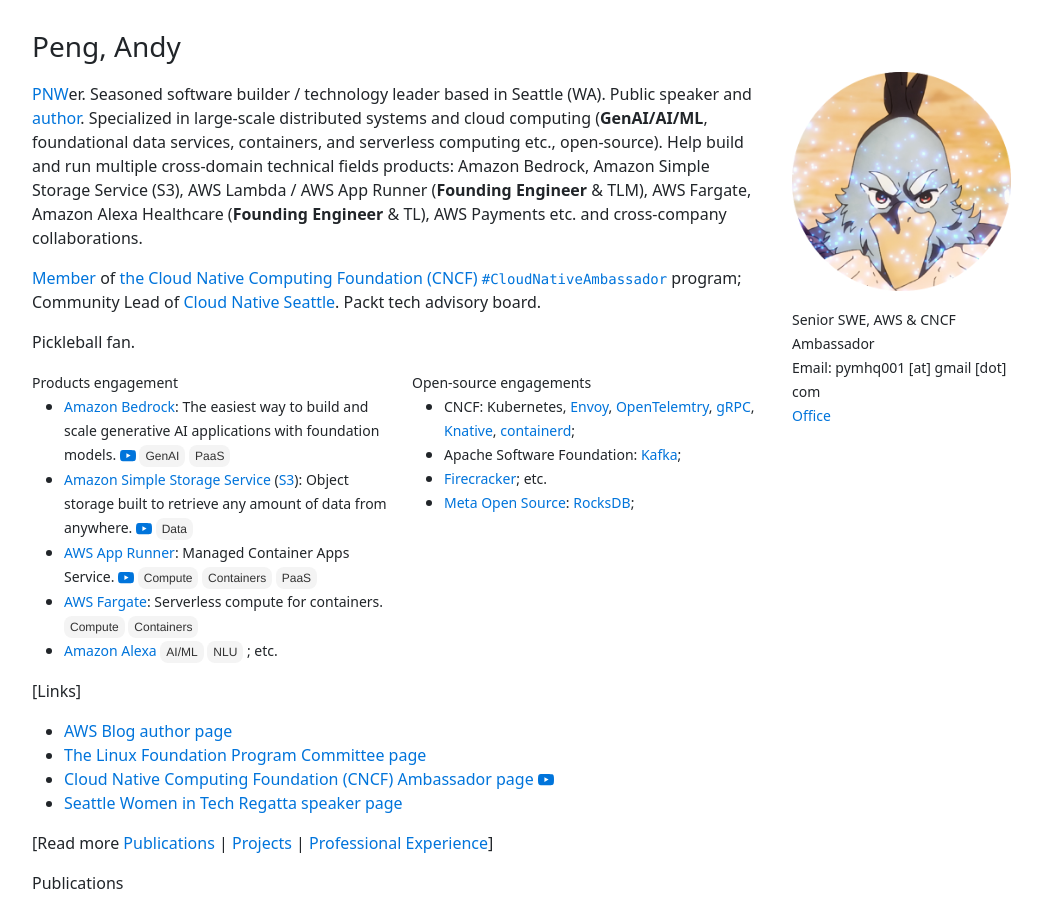
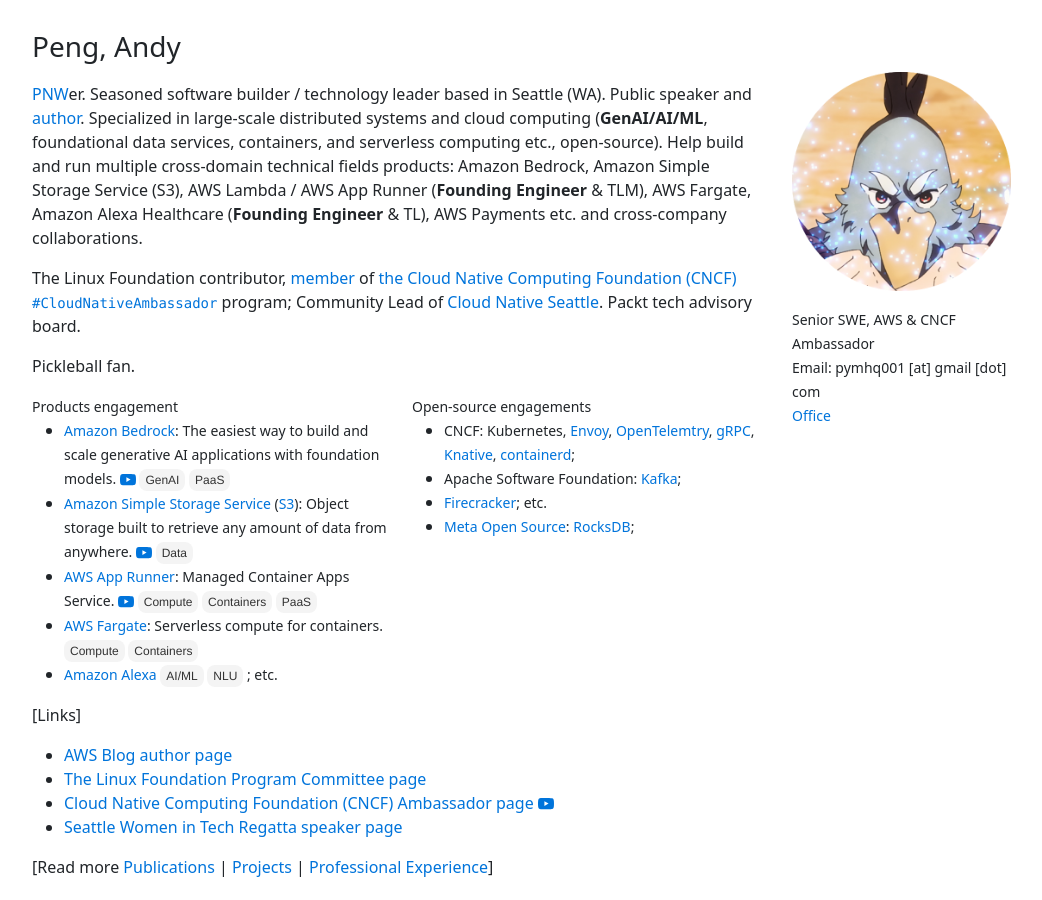
Before and after one commit to gfw001/gfw001.github.io, a Jekyll site: the page index.html, which Jekyll copies as it is, in a window 1280 px wide and 900 px high. Shown: the whole window, without its empty margins (50-1092 px from the left). Built offline with Jekyll 4.4.1, drawn with Linux system fonts in a browser that asks for light colours.

Commit message:
Update index.html

```diff
--- a/index.html
+++ b/index.html
@@ -120,7 +120,7 @@
 	Open-source engagements: RocksDB; <code><a href="https://github.com/orgs/envoyproxy/people?query=pymhq">#envoy</a></code>, <code><a href="https://github.com/aws-otel/aws-otel.github.io/graphs/contributors">#OTel</a></code>, #gRPC, <code><a href="https://github.com/orgs/knative/people?query=PYM">#knative</a></code>, <code><a href="https://containerd.io/">#containerd</a></code>; <code><a href="https://kafka.apache.org/">#Kafka</a></code>; <code><a href="https://firecracker-microvm.github.io/">#Firecracker</a></code>; etc. <br>
 	-->
 	<p style="margin-top:10px;">
-	<a href="https://www.cncf.io/people/ambassadors/?_sft_lf-country=us&p=andy-yiming-peng">Member</a> of <a href="https://www.cncf.io/">the Cloud Native Computing Foundation (CNCF)</a> <a href="https://twitter.com/CNCFAmbassadors"><code>#CloudNativeAmbassador</code></a> program; Community Lead of <a href="https://community.cncf.io/cloud-native-seattle/">Cloud Native Seattle</a>. Packt tech advisory board. <br>
+	The Linux Foundation contributor, <a href="https://www.cncf.io/people/ambassadors/?_sft_lf-country=us&p=andy-yiming-peng">member</a> of <a href="https://www.cncf.io/">the Cloud Native Computing Foundation (CNCF)</a> <a href="https://twitter.com/CNCFAmbassadors"><code>#CloudNativeAmbassador</code></a> program; Community Lead of <a href="https://community.cncf.io/cloud-native-seattle/">Cloud Native Seattle</a>. Packt tech advisory board. <br>
 	</p>
 	<p style="margin-top:10px;">
 	Pickleball fan.
```
